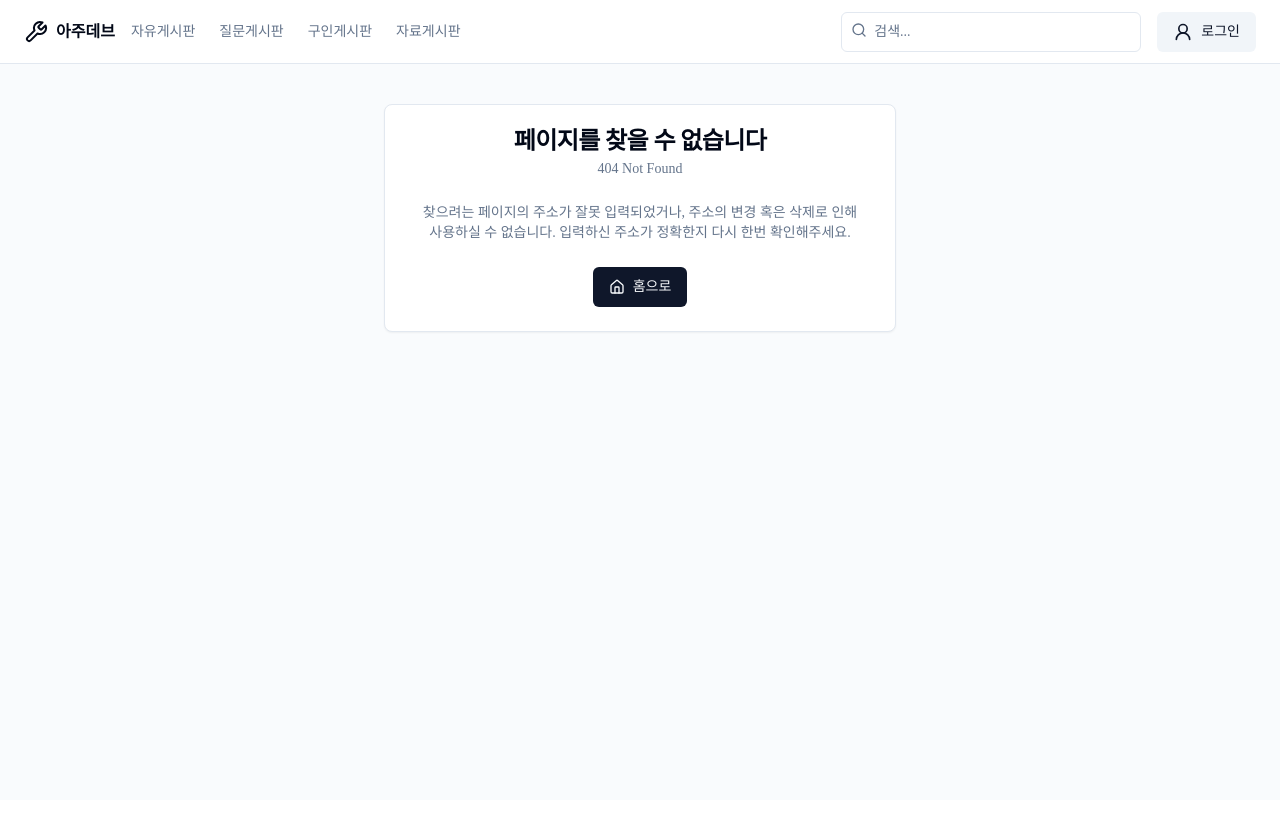
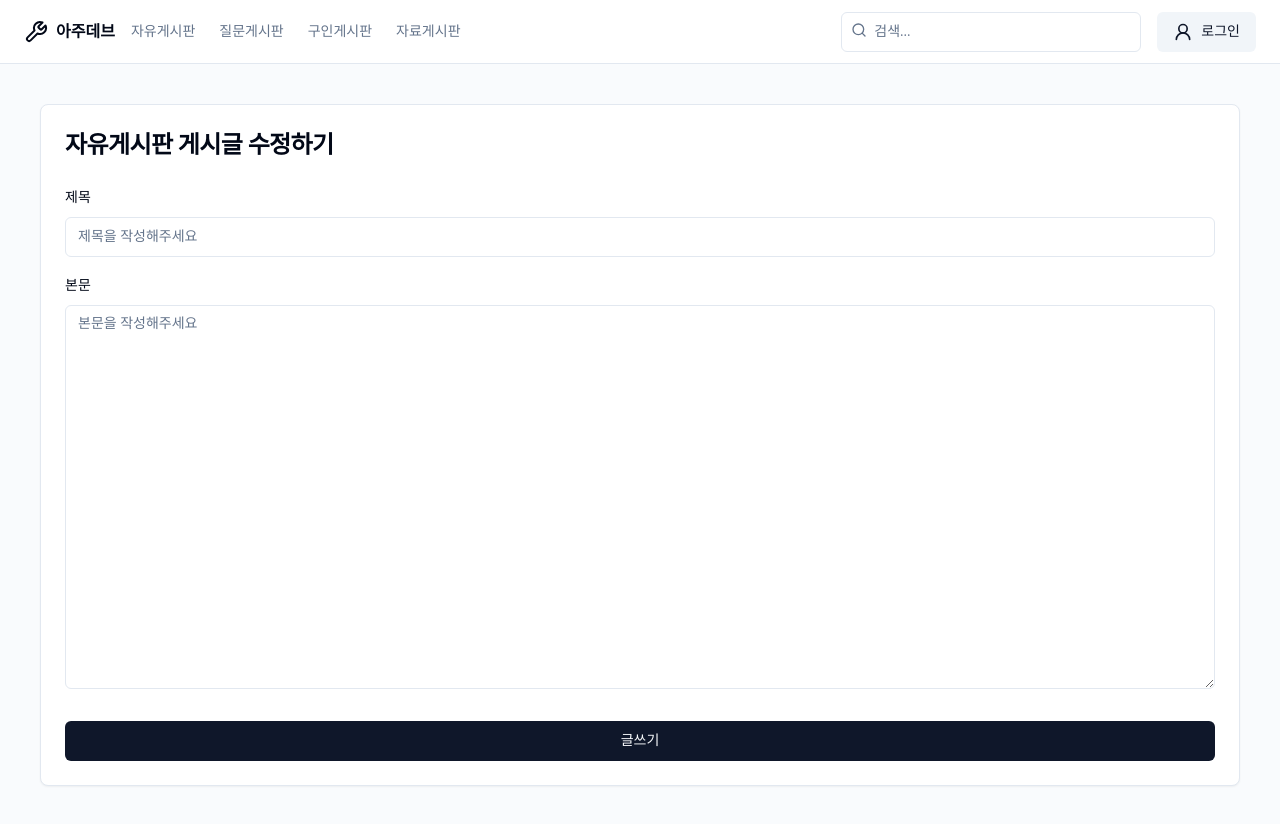
Before and after one commit to asitisdev/ajou-dev-front, a React (Vite) app: page /freeboard/1/edit in a window 1280 px wide. Before the commit this address had no page. Before the commit the page ends 800 px from the top, so only its background shows below. Built offline with nearby package versions, Linux system fonts and the light colour scheme; no server answers; a web font is replaced by a local one.

Commit message:
feat: 자유게시판 게시글 수정 페이지 추가 및 API 연동

```diff
--- a/src/main.tsx
+++ b/src/main.tsx
@@ -10,6 +10,7 @@ import Login from './pages/Login.tsx';
 import Signup from './pages/Signup.tsx';
 import FreeboardList from './pages/FreeboardList.tsx';
 import FreeboardWrite from './pages/FreeboardWrite.tsx';
+import FreeboardEdit from './pages/FreeboardEdit.tsx';
 import Freeboard from './pages/Freeboard.tsx';
 import './index.css';
 
@@ -32,6 +33,7 @@ createRoot(document.getElementById('root')!).render(
               }
             ></Route>
             <Route path="/freeboard/:postNum" element={<Freeboard />}></Route>
+            <Route path="/freeboard/:postNum/edit" element={<FreeboardEdit />}></Route>
             <Route path="/*" element={<NotFound />}></Route>
           </Route>
         </Routes>
--- /dev/null
+++ b/src/pages/FreeboardEdit.tsx
@@ -0,0 +1,98 @@
+import React from 'react';
+import { useNavigate, useParams } from 'react-router-dom';
+import { useForm } from 'react-hook-form';
+import { z } from 'zod';
+import { zodResolver } from '@hookform/resolvers/zod';
+import { toast } from 'sonner';
+import { Button } from '@/components/ui/button';
+import { Card, CardContent, CardHeader, CardTitle } from '@/components/ui/card';
+import { Form, FormControl, FormField, FormItem, FormLabel, FormMessage } from '@/components/ui/form';
+import { Input } from '@/components/ui/input';
+import { Textarea } from '@/components/ui/textarea';
+import { useAuth } from '@/hooks/useAuth';
+import formSchema from '@/schemas/freeboard';
+
+export default function FreeboardEdit() {
+  const { postNum } = useParams();
+  const { fetchAuth } = useAuth();
+  const navigation = useNavigate();
+
+  const form = useForm<z.infer<typeof formSchema>>({
+    resolver: zodResolver(formSchema),
+  });
+
+  React.useEffect(() => {
+    const fetchData = async () => {
+      const data = await fetch(import.meta.env.VITE_API_URL + `/api/normal?post=${postNum}`, { method: 'GET' }).then(
+        (response) => response.json()
+      );
+
+      form.setValue('title', data.post.title, { shouldValidate: true });
+      form.setValue('textBody', data.post.textBody, { shouldValidate: true });
+    };
+
+    fetchData();
+  }, []);
+
+  async function onSubmit(values: z.infer<typeof formSchema>) {
+    const data = await fetchAuth(`/api/normal/edit?post=${postNum}`, 'POST', values);
+
+    if (data.status === 'success') {
+      navigation(`/freeboard/${postNum}`);
+      toast.success('게시글 작성 완료', { description: '게시글을 수정하였습니다' });
+    } else {
+      toast.success('게시글 수정 실패', { description: '게시글 수정에 실패하였습니다. 관리자에게 문의하세요.' });
+    }
+  }
+
+  return (
+    <Card className="w-full max-w-2xl lg:max-w-4xl xl:max-w-7xl">
+      <CardHeader>
+        <CardTitle className="text-2xl">자유게시판 게시글 수정하기</CardTitle>
+      </CardHeader>
+      <CardContent>
+        <Form {...form}>
+          <form onSubmit={form.handleSubmit(onSubmit)}>
+            <div className="grid gap-4">
+              <div className="grid gap-2">
+                <FormField
+                  control={form.control}
+                  name="title"
+                  render={({ field }) => (
+                    <FormItem>
+                      <FormLabel>제목</FormLabel>
+                      <FormControl>
+                        <Input placeholder="제목을 작성해주세요" {...field} />
+                      </FormControl>
+                      <FormMessage />
+                    </FormItem>
+                  )}
+                />
+              </div>
+              <div className="grid gap-2">
+                <FormField
+                  control={form.control}
+                  name="textBody"
+                  render={({ field }) => (
+                    <FormItem>
+                      <FormLabel>본문</FormLabel>
+                      <FormControl>
+                        <Textarea placeholder="본문을 작성해주세요" {...field} className="h-96" />
+                      </FormControl>
+                      <FormMessage />
+                    </FormItem>
+                  )}
+                />
+              </div>
+              <div className="grid gap-2 mt-4">
+                <Button type="submit" className="w-full">
+                  글쓰기
+                </Button>
+              </div>
+            </div>
+          </form>
+        </Form>
+      </CardContent>
+    </Card>
+  );
+}
--- a/src/schemas/freeboard.tsx
+++ b/src/schemas/freeboard.tsx
@@ -5,12 +5,19 @@ const schema = z.object({
     .string({
       required_error: '제목을 작성해주세요',
     })
+    .min(1, {
+      message: '제목을 작성해주세요',
+    })
     .max(255, {
       message: '제목의 길이는 최대 255 글자입니다',
     }),
-  textBody: z.string({
-    required_error: '본문을 작성해주세요',
-  }),
+  textBody: z
+    .string({
+      required_error: '본문을 작성해주세요',
+    })
+    .min(1, {
+      message: '본문을 작성해주세요',
+    }),
 });
 
 export default schema;
```
